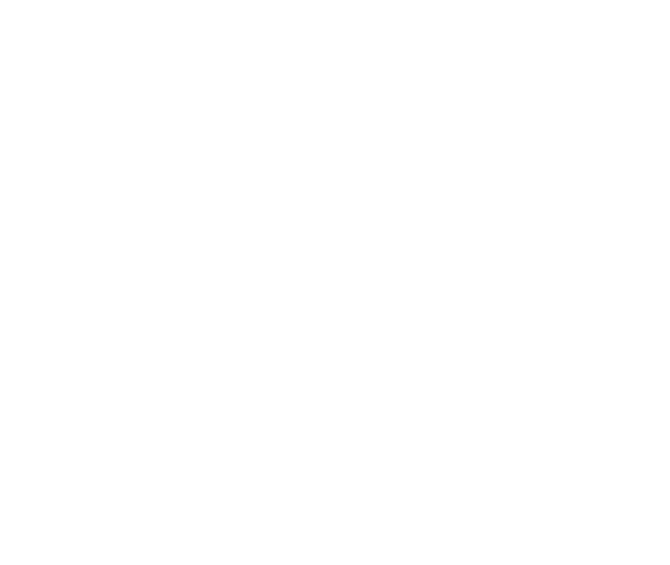
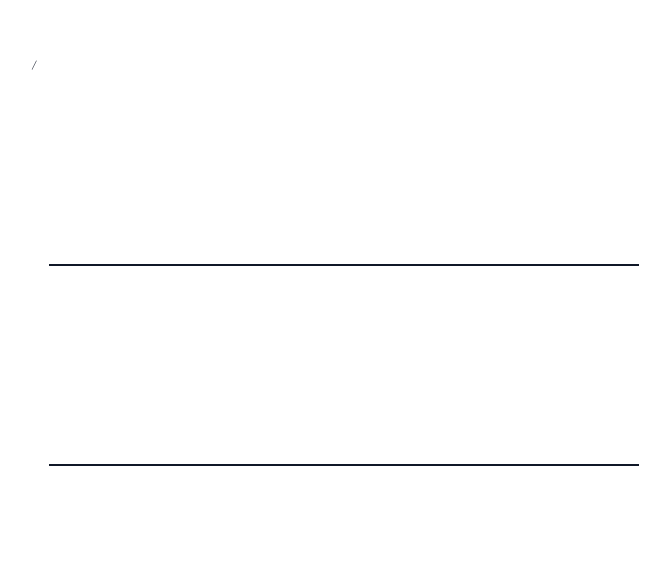
Before and after one commit to Rigane-YO/portfolio, a React (Vite) app: page / in a window 1280 px wide. Shown: the part 859-1424 px from the top of the page, without its empty margins (301-971 px from the left). Built offline with nearby package versions, Linux system fonts and the light colour scheme.

Commit message:
'amelioration'

```diff
--- a/src/component/Home.tsx
+++ b/src/component/Home.tsx
@@ -22,7 +22,7 @@
 
       <HeroSection />
 
-      <div className='flex items-center justify-center'>
+      <div className='flex justify-center '>
         <TimelineAnimation />
       </div>
       <div id='about'>
--- a/src/component/transition/TimeLineAnimation.tsx
+++ b/src/component/transition/TimeLineAnimation.tsx
@@ -1,4 +1,5 @@
 import React, { useEffect, useRef } from "react";
+import { useTheme } from '../../component/ThemeContext';
 import { gsap } from "gsap";
 import { ScrollTrigger } from "gsap/ScrollTrigger";
 import { MotionPathPlugin } from "gsap/MotionPathPlugin";
@@ -7,6 +8,7 @@
 
 const TimelineAnimation: React.FC = () => {
   const svgRef = useRef<SVGSVGElement>(null);
+  const { isDark } = useTheme();
 
   useEffect(() => {
     if (!svgRef.current) return;
@@ -29,7 +31,11 @@
     })
       .to(".ball02, .text01", {}, 0.2)
       .to(".ball03, .text02", {}, 0.33)
-      .to(".ball04, .text03", {}, 0.46);
+      .to(".ball04, .text03", {}, 0.46)
+      .to(".ball05, .text04", {}, 0.59)
+      .to(".ball06, .text05", {}, 0.72)
+      .to(".ball07, .text06", {}, 0.85);
+
 
     // Timeline principale synchronisée avec le scroll
     const main = gsap.timeline({
@@ -75,36 +81,81 @@
       className="max-w-[600px] overflow-visible mt-[60vh]"
     >
       {/* Lignes horizontales */}
-      <path className="line stroke-white stroke-[2px]" d="M 10 200 600 200" />
-      <path className="line stroke-white stroke-[2px]" d="M 10 400 600 400" />
-      <path className="line stroke-white stroke-[2px]" d="M 10 600 600 600" />
-      <path className="line stroke-white stroke-[2px]" d="M 10 800 600 800" />
-      <path className="line stroke-white stroke-[2px]" d="M 10 1000 600 1000" />
+      <path className={`line stroke-[2px] ${isDark ? 'stroke-gray-300' : 'stroke-gray-900'}`} d="M 10 200 600 200" />
+      <path className={`line stroke-[2px] ${isDark ? 'stroke-gray-300' : 'stroke-gray-900'}`} d="M 10 400 600 400" />
+      <path className={`line stroke-[2px] ${isDark ? 'stroke-gray-300' : 'stroke-gray-900'}`} d="M 10 600 600 600" />
+      <path className={`line stroke-[2px] ${isDark ? 'stroke-gray-300' : 'stroke-gray-900'}`} d="M 10 800 600 800" />
+      <path className={`line stroke-[2px] ${isDark ? 'stroke-gray-300' : 'stroke-gray-900'}`} d="M 10 1000 600 1000" />
+      <path className={`line stroke-[2px] ${isDark ? 'stroke-gray-300' : 'stroke-gray-900'}`} d="M 10 1200 600 1200" />
+
 
       {/* Textes de repère avec classes pour le pulse */}
-      <text className="text01 fill-white text-[15px] opacity-0" x="30" y="190">
+      <text
+        className={`text01 text-[16px] font-semibold opacity-0 ${isDark ? "fill-white" : "fill-gray-900"
+          }`}
+        x="30"
+        y="190"
+      >
         Apprendre
       </text>
-      <text className="text02 fill-white text-[15px] opacity-0" x="30" y="390">
+      <text
+        className={`text02 text-[16px] font-semibold opacity-0 ${isDark ? "fill-white" : "fill-gray-900"
+          }`}
+        x="30"
+        y="390"
+      >
+        Conception
+      </text>
+      <text
+        className={`text03 text-[16px] font-semibold opacity-0 ${isDark ? "fill-white" : "fill-gray-900"
+          }`}
+        x="30"
+        y="590"
+      >
+        Développement
+      </text>
+      <text
+        className={`text04 text-[16px] font-semibold opacity-0 ${isDark ? "fill-white" : "fill-gray-900"
+          }`}
+        x="30"
+        y="790"
+      >
+        Test
+      </text>
+      <text
+        className={`text05 text-[16px] font-semibold opacity-0 ${isDark ? "fill-white" : "fill-gray-900"
+          }`}
+        x="30"
+        y="990"
+      >
         Application
       </text>
-      <text className="text03 fill-white text-[15px] opacity-0" x="30" y="590">
-        Conception
+      <text
+        className={`text06 text-[16px] font-semibold opacity-0 ${isDark ? "fill-white" : "fill-gray-900"
+          }`}
+        x="30"
+        y="1190"
+      >
+        Réalisation
       </text>
 
       {/* Chemin principal pour l'animation */}
       <path
-        className="theLine fill-none stroke-white stroke-[10px]"
+        className={`theLine fill-none stroke-[10px] ${isDark ? 'stroke-white' : 'stroke-gray-900'}`}
         d="M -5,0 Q 450 230 300 450 T 130 750 Q 100 850 300 1000 T 150 1200"
       />
 
       {/* Cercles (ball) */}
-      <circle className="ball ball01 fill-white opacity-0" r="20" cx="50" cy="100" />
-      <circle className="ball ball02 fill-white opacity-0" r="20" cx="278" cy="201" />
-      <circle className="ball ball03 fill-white opacity-0" r="20" cx="327" cy="401" />
-      <circle className="ball ball04 fill-white opacity-0" r="20" cx="203" cy="601" />
+      <circle className={`ball ball01 opacity-0 ${isDark ? 'fill-white' : 'fill-gray-900'}`} r="20" cx="50" cy="100" />
+      <circle className={`ball ball02 opacity-0 ${isDark ? 'fill-white' : 'fill-gray-900'}`} r="20" cx="278" cy="201" />
+      <circle className={`ball ball03 opacity-0 ${isDark ? 'fill-white' : 'fill-gray-900'}`} r="20" cx="327" cy="401" />
+      <circle className={`ball ball04 opacity-0 ${isDark ? 'fill-white' : 'fill-gray-900'}`} r="20" cx="203" cy="601" />
+      <circle className={`ball ball05 opacity-0 ${isDark ? 'fill-white' : 'fill-gray-900'}`} r="20" cx="140" cy="801" />
+      <circle className={`ball ball06 opacity-0 ${isDark ? 'fill-white' : 'fill-gray-900'}`} r="20" cx="290" cy="1001" />
+      <circle className={`ball ball07 opacity-0 ${isDark ? 'fill-white' : 'fill-gray-900'}`} r="20" cx="120" cy="1201" />
     </svg>
   );
+
 };
 
 export default TimelineAnimation;
--- a/src/component/transition/bely.tsx
+++ b/src/component/transition/bely.tsx
@@ -1,4 +1,5 @@
-import { useEffect, useRef } from "react";
+import React, { useEffect, useRef } from "react";
+import { useTheme } from '../../component/ThemeContext';
 import { gsap } from "gsap";
 import { ScrollTrigger } from "gsap/ScrollTrigger";
 import { MotionPathPlugin } from "gsap/MotionPathPlugin";
@@ -7,30 +8,37 @@
 
 const TimelineAnimation: React.FC = () => {
   const svgRef = useRef<SVGSVGElement>(null);
+  const { isDark } = useTheme();
 
   useEffect(() => {
     if (!svgRef.current) return;
 
-    // Sélectionne le chemin à dessiner et calcule sa longueur
     const path = svgRef.current.querySelector<SVGPathElement>(".theLine");
     if (!path) return;
     const pathLength = path.getTotalLength();
-
-    // Prépare le chemin pour l'animation (simulateur drawSVG)
     gsap.set(path, { strokeDasharray: pathLength, strokeDashoffset: pathLength });
 
-    // Crée la timeline principale synchronisée avec le scroll
+    const pulses = gsap.timeline({
+      defaults: {
+        duration: 0.05,
+        autoAlpha: 1,
+        scale: 2,
+        transformOrigin: "center",
+        ease: "elastic(2.5, 1)",
+      },
+    })
+      .to(".ball02, .text01", {}, 0.2)
+      .to(".ball03, .text02", {}, 0.33)
+      .to(".ball04, .text03", {}, 0.46);
+
     const main = gsap.timeline({
       scrollTrigger: {
         trigger: svgRef.current,
         scrub: true,
         start: "top center",
-        end: "bottom center"
-      }
-    });
-
-    // On anime le tracé et le déplacement de la balle (ball01) en même temps.
-    main
+        end: "bottom center",
+      },
+    })
       .to(path, { strokeDashoffset: 0, ease: "none", duration: 1 }, 0)
       .to(
         ".ball01",
@@ -38,17 +46,19 @@
           motionPath: {
             path: ".theLine",
             align: ".theLine",
-            alignOrigin: [0.5, 0.5]
+            alignOrigin: [0.5, 0.5],
           },
           ease: "none",
           duration: 1,
-          autoAlpha: 1
+          autoAlpha: 1,
         },
         0
-      );
+      )
+      .add(pulses, 0);
 
     return () => {
       main.kill();
+      pulses.kill();
     };
   }, []);
 
@@ -60,28 +70,31 @@
       viewBox="0 0 600 1200"
       className="max-w-[600px] overflow-visible mt-[60vh]"
     >
-      <path className="line stroke-white stroke-[2px]" d="M 10 200 600 200" />
-      <path className="line stroke-white stroke-[2px]" d="M 10 400 600 400" />
-      <path className="line stroke-white stroke-[2px]" d="M 10 600 600 600" />
-      <path className="line stroke-white stroke-[2px]" d="M 10 800 600 800" />
-      <path className="line stroke-white stroke-[2px]" d="M 10 1000 600 1000" />
-      <text className="fill-white text-[15px] opacity-0" x="30" y="190">
-        2018
+      <path className={`line stroke-[2px] ${isDark ? 'stroke-gray-300' : 'stroke-black'}`} d="M 10 200 600 200" />
+      <path className={`line stroke-[2px] ${isDark ? 'stroke-gray-300' : 'stroke-black'}`} d="M 10 400 600 400" />
+      <path className={`line stroke-[2px] ${isDark ? 'stroke-gray-300' : 'stroke-black'}`} d="M 10 600 600 600" />
+      <path className={`line stroke-[2px] ${isDark ? 'stroke-gray-300' : 'stroke-black'}`} d="M 10 800 600 800" />
+      <path className={`line stroke-[2px] ${isDark ? 'stroke-gray-300' : 'stroke-black'}`} d="M 10 1000 600 1000" />
+
+      <text className={`text01 text-[15px] opacity-0 ${isDark ? 'fill-white' : 'fill-black'}`} x="30" y="190">
+        Apprendre
       </text>
-      <text className="fill-white text-[15px] opacity-0" x="30" y="390">
-        2019
+      <text className={`text02 text-[15px] opacity-0 ${isDark ? 'fill-white' : 'fill-black'}`} x="30" y="390">
+        Application
       </text>
-      <text className="fill-white text-[15px] opacity-0" x="30" y="590">
-        2020
+      <text className={`text03 text-[15px] opacity-0 ${isDark ? 'fill-white' : 'fill-black'}`} x="30" y="590">
+        Conception
       </text>
+
       <path
-        className="theLine fill-none stroke-white stroke-[10px]"
+        className={`theLine fill-none stroke-[10px] ${isDark ? 'stroke-white' : 'stroke-black'}`}
         d="M -5,0 Q 450 230 300 450 T 130 750 Q 100 850 300 1000 T 150 1200"
       />
-      <circle className="ball ball01 fill-white opacity-0" r="20" cx="50" cy="100" />
-      <circle className="ball ball02 fill-white opacity-0" r="20" cx="278" cy="201" />
-      <circle className="ball ball03 fill-white opacity-0" r="20" cx="327" cy="401" />
-      <circle className="ball ball04 fill-white opacity-0" r="20" cx="203" cy="601" />
+
+      <circle className={`ball ball01 opacity-0 ${isDark ? 'fill-white' : 'fill-black'}`} r="20" cx="50" cy="100" />
+      <circle className={`ball ball02 opacity-0 ${isDark ? 'fill-white' : 'fill-black'}`} r="20" cx="278" cy="201" />
+      <circle className={`ball ball03 opacity-0 ${isDark ? 'fill-white' : 'fill-black'}`} r="20" cx="327" cy="401" />
+      <circle className={`ball ball04 opacity-0 ${isDark ? 'fill-white' : 'fill-black'}`} r="20" cx="203" cy="601" />
     </svg>
   );
 };
```
